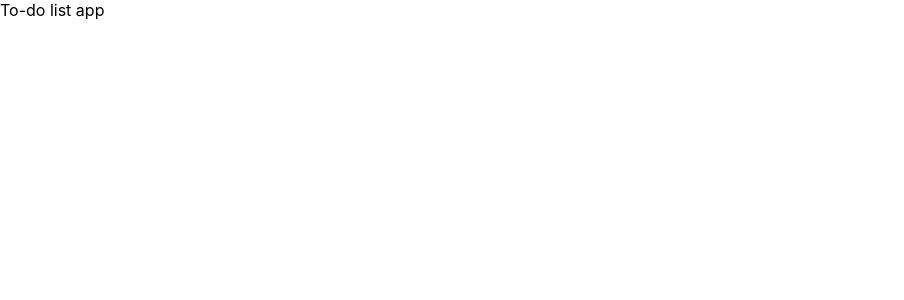
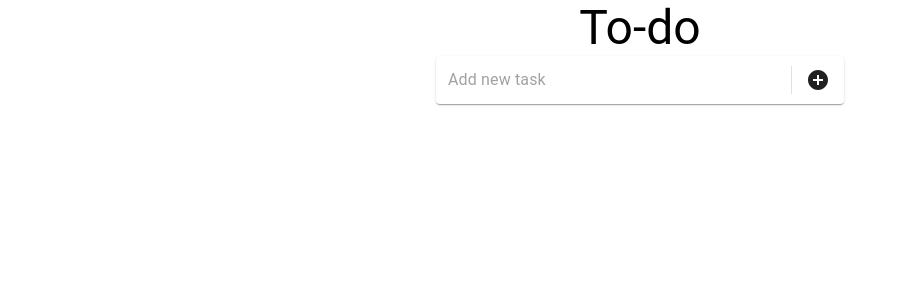
Before and after one commit to mgmichaela/todo-list-app, a React (Create React App) app: page / in a window 1280 px wide. Shown: the top 300 px of the page, without its empty margins (0-904 px from the left). Built offline with nearby package versions, Linux system fonts and the light colour scheme.

Commit message:
add material ui, add task input component

```diff
--- a/package.json
+++ b/package.json
@@ -3,6 +3,10 @@
   "version": "0.1.0",
   "private": true,
   "dependencies": {
+    "@emotion/react": "^11.11.3",
+    "@emotion/styled": "^11.11.0",
+    "@mui/icons-material": "^5.15.4",
+    "@mui/material": "^5.15.4",
     "@testing-library/jest-dom": "^5.17.0",
     "@testing-library/react": "^13.4.0",
     "@testing-library/user-event": "^13.5.0",
--- a/src/App.tsx
+++ b/src/App.tsx
@@ -1,10 +1,18 @@
 import React, { FC } from 'react';
+import TaskInput from './components/TaskInput';
+import { Box, Typography } from '@mui/material';
 
 const App: FC = () => {
   return (
-    <div>
-      To-do list app
-    </div>
+    <Box sx={{
+      display: "flex",
+      justifyContent: "center",
+      alignItems: "center",
+      flexDirection: 'column'
+    }}>
+      <Typography variant='h3'>To-do</Typography>
+      <TaskInput />
+    </Box>
   );
 }
 
--- /dev/null
+++ b/src/components/TaskInput.tsx
@@ -0,0 +1,30 @@
+import { AddCircleOutlined } from "@mui/icons-material";
+import { Divider, IconButton, InputBase, Paper } from "@mui/material";
+import { FC, useState } from "react";
+
+const TaskInput: FC = () => {
+	const [taskInput, setTaskInput] = useState('');
+
+	return (
+		<>
+			<Paper
+				component="form"
+				sx={{ p: '2px 4px', display: 'flex', alignItems: 'center', width: 400 }}
+			>
+				<InputBase
+					sx={{ ml: 1, flex: 1 }}
+					placeholder="Add new task"
+					value={taskInput}
+					onChange={(e) => setTaskInput(e.target.value)}
+				/>
+
+				<Divider sx={{ height: 28, m: 0.5 }} orientation="vertical" />
+				<IconButton color="inherit" sx={{ p: '10px' }} aria-label="directions">
+					<AddCircleOutlined />
+				</IconButton>
+			</Paper>
+		</>
+	)
+}
+
+export default TaskInput;
```
Also changed, not shown: 1 other file (tests, documents, lock files or other folders).
